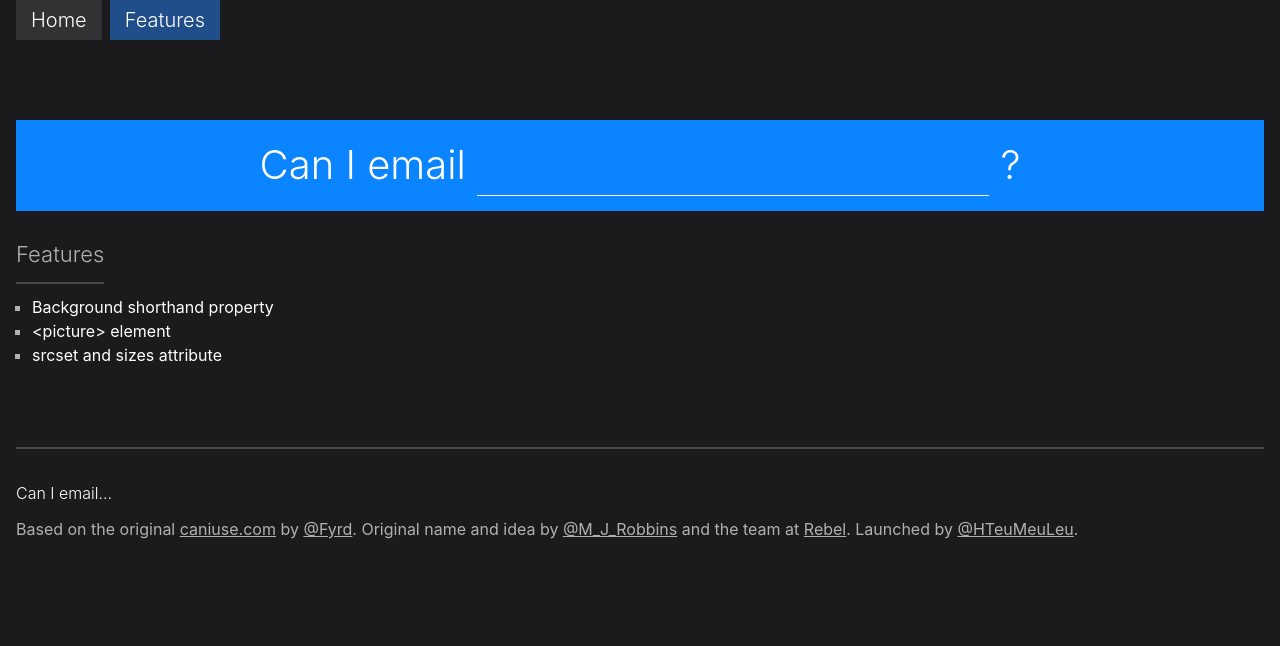
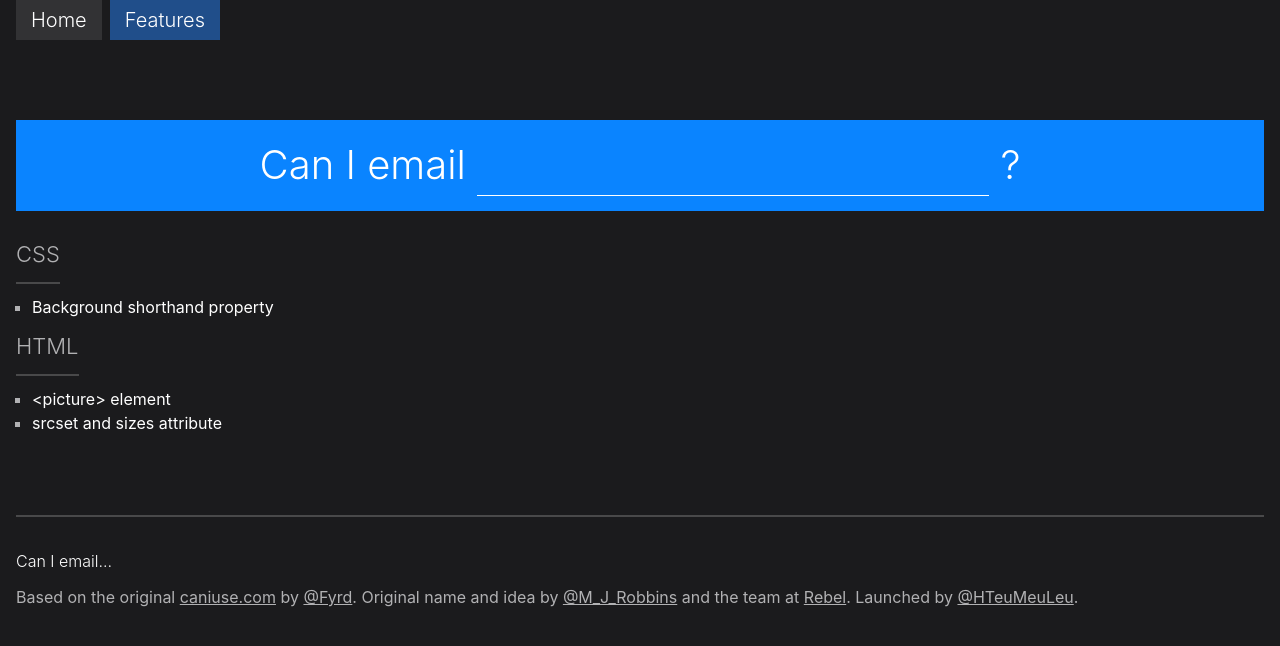
Before and after one commit to hteumeuleu/caniemail, a Jekyll site: the page built from features.html, in a window 1280 px wide. Shown: the top 646 px of the page. Built offline with Jekyll 4.4.1, drawn with Linux system fonts in a browser that asks for light colours.

Commit message:
Add features sorted by category

```diff
--- a/_data/nicenames.yml
+++ b/_data/nicenames.yml
@@ -30,3 +30,6 @@ support:
   unsupported: "Not supported"
   mitigated: "Partial support"
   unknown: "Support unknown"
+category:
+  html: "HTML"
+  css: "CSS"
--- a/features.html
+++ b/features.html
@@ -1,9 +1,13 @@
 ---
 layout: default
 ---
-<h1 class="caniemail-list-title">Features</h1>
-<ul class="caniemail-list">
-	{% for feature in site.features %}
-	<li><a href="{{ feature.url }}">{{ feature.title | escape_once }}</a></li>
-	{% endfor %}
-</ul>
+{% assign features-by-category = site.features | group_by:"category" %}
+{% for category in features-by-category %}
+	<h1 class="caniemail-list-title">{{ site.data.nicenames.category[category.name] | default: category.name }}</h1>
+	<ul class="caniemail-list">
+		{% assign features = category.items %}
+		{% for feature in features %}
+			<li><a href="{{ feature.url }}">{{ feature.title | escape_once }}</a></li>
+		{% endfor %}
+	</ul>
+{% endfor %}
```
Also changed, not shown: 1 other file.
